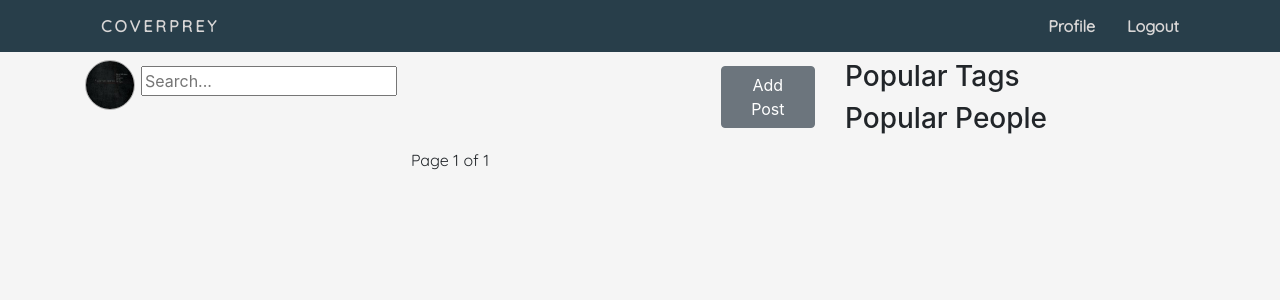
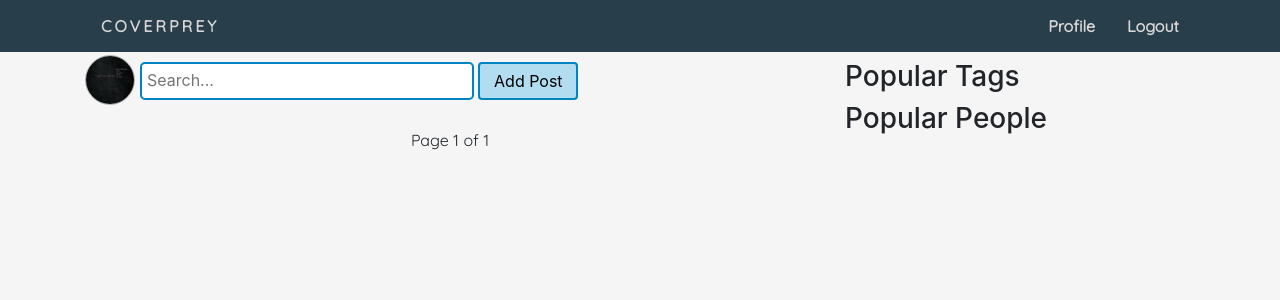
Before and after one commit to shash68i/coverprey, a Django app: page /blog/ in a window 1280 px wide. Shown: the top 300 px of the page. Run offline with Django 3.2, Linux system fonts and the light colour scheme; the visitor is signed in with stand-in values (Sample User, id 1); data that the repository does not hold is empty; some libraries are stand-ins or nearby versions.

Commit message:
Added styles to Search box and post create button

```diff
--- a/blog/models.py
+++ b/blog/models.py
@@ -17,7 +17,6 @@ class Post(models.Model):
     publish = models.DateTimeField(default=timezone.now)
     created = models.DateTimeField(auto_now_add=True)
     updated = models.DateTimeField(auto_now=True)
-    # users_like = models.ManyToManyField(User, related_name='images_liked', blank=True)
     likes = models.ManyToManyField(User, related_name='likes', blank=True)
     tags = TaggableManager()
 
--- a/blog/templates/blog/post_list.html
+++ b/blog/templates/blog/post_list.html
@@ -1,7 +1,7 @@
 {% extends "blog/base.html" %}
 
 {% block title %}
-  Hello Posts
+  {{user.username}}'s - news feeds
 {% endblock %}
 
 
@@ -11,17 +11,11 @@
           <div class="search-create">
               <div class="img-user"><img class="img-circle" src="{{ user.profile.image.url }}"></div>
               <div class="search-box">
-                <!-- <div class="input-group mb-3">
-                  <input type="text" class="form-control" placeholder="Search..." aria-label="Recipient's username" aria-describedby="button-addon2">
-                  <div class="input-group-append">
-                    <button class="btn btn-outline-secondary" type="button" id="button-addon2">Search</button>
-                  </div>
-                </div>  -->
                 <form action="{% url 'blog:post-by-search' %}" method="get">
-                    <input name="q" type="text" placeholder="Search...">
+                    <input class="search-box" name="q" type="text" placeholder="Search...">
                 </form>
               </div>
-              <div class="create-button"> <a href="{% url 'blog:post-create' %}"><button class="btn btn-secondary">Add Post</button></a></div>
+              <div class="create-button"> <a href="{% url 'blog:post-create' %}"><button class="btn-add">Add Post</button></a></div>
           </div>
 
           {% if tag %}
@@ -32,7 +26,7 @@
             {% for post in posts %}
             <div class="post-box infinite-item">
                 <div class="content-section">
-                  <div class="img-section"><img class="img-circle" src="{{ post.author.profile.image.url }}"></div>
+                  <div class="img-section"><a href="{% url 'blog:user-posts' post.author.username %}"><img class="img-circle" src="{{ post.author.profile.image.url }}"></a></div>
                   <div class="title-author">
                     <div class="author-publish">
                       <div > <a class="author-only-link" href="{% url 'blog:user-posts' post.author.username %}">@{{post.author}}</a></div>
@@ -53,20 +47,13 @@
                 </div>
 
                 <div class="content-body">
-                {{post.body|safe|linebreaks}}
-                <div>Book: {{ post.book_name }}</div>
-                <div>Author: {{ post.author_name }}</div>
+                  {{post.body|safe|linebreaks}}
+                  <div>Book: {{ post.book_name }}</div>
+                  <div>Author: {{ post.author_name }}</div>
                 </div>
 
                 <div class="comment-like">
-                <div class="meta-content-section">
-
-                  <div class="btn-like">
-                    Like
-                  </div>
-                  <!-- <div class="btn-like">Like</div>                   -->
-                  <div class="btn-comment">Comment</div>
-                </div>
+                  Likes and Comments >>
                 </div>
               </div>
             {% endfor %}
--- a/blog/views.py
+++ b/blog/views.py
@@ -105,7 +105,7 @@ def PostDetailView(request, pk):
         is_liked = True
 
     if request.is_ajax():
-        html = render_to_string('blog/comments.html', context, request=request)
+        html = render_to_string('blog/like_section.html', context, request=request)
         return JsonResponse({'form': html})
 
     return render(request, 'blog/post_detail.html',
--- a/static/css/main.css
+++ b/static/css/main.css
@@ -7,14 +7,34 @@
 }
 
 .search-box {
-  width: 575px;
-  margin-left: 6px;
-  margin-right: 6px;;
+  padding-left: 5px;
+  padding-bottom: 8px;;
+  height: 38px;
+  width: 100%;
+  margin-top: -2px;
   padding-top: 6px;
+  /* border-radius: 5px; */
+}
+
+.search-box[type=text] {
+  border: 2px solid #0084bf;
+  border-radius: 5px;
+}
+
+.btn-add {
+  background-color: #b2dcf0;
+  border-radius: 4px;
+  border: 2px solid #0084bf;
+  padding: 3px 3px 4px 3px;
+  width: 100px;
+  height: 38px;
+  margin-top: -4px;
 }
 
 .create-button {
   padding-top: 6px;
+  margin-left: 4px;
+  width: 100%;
 }
 
 ul {
@@ -112,6 +132,11 @@ li a:hover {
   margin-left: 7px;
 }
 
+.img-user {
+  margin-top: -5px;
+  margin-bottom: 3px;
+}
+
 .img-circle {
   height: 50px;
   width: 50px;
@@ -161,9 +186,10 @@ li a:hover {
   font-size: 17px;
   font-weight: 600;
   color: #0c6690;
-  background-color: rgb(238, 238, 238);
-  padding: 10px;
-  border-radius: 3px;
+  /* background-color: rgb(238, 238, 238); */
+  /* padding: 10px;
+  border-radius: 3px; */
+  text-align: end;
 }
 .meta-content-section {
   display: flex;
```
Also changed, not shown: blog/migrations/0006_remove_post_likes.py (added), blog/migrations/0007_post_likes.py (added).
